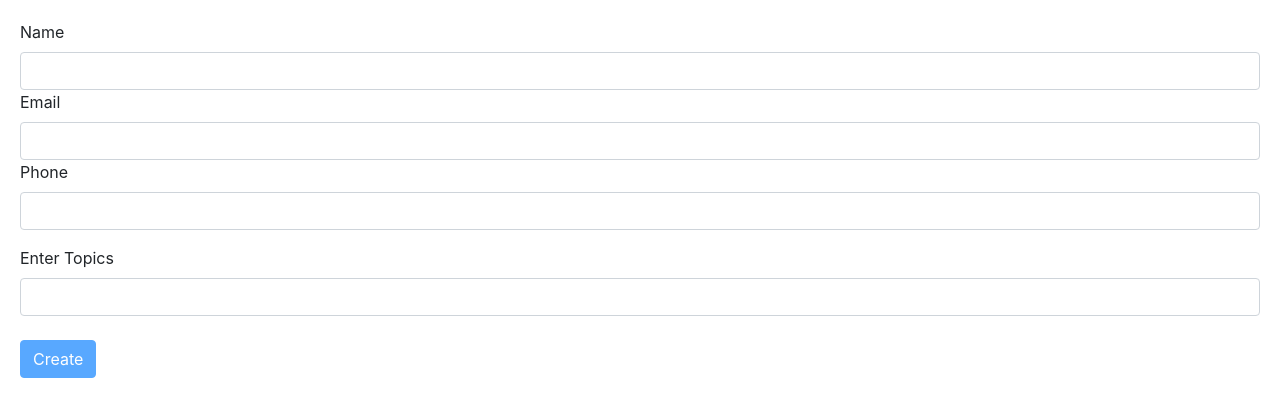
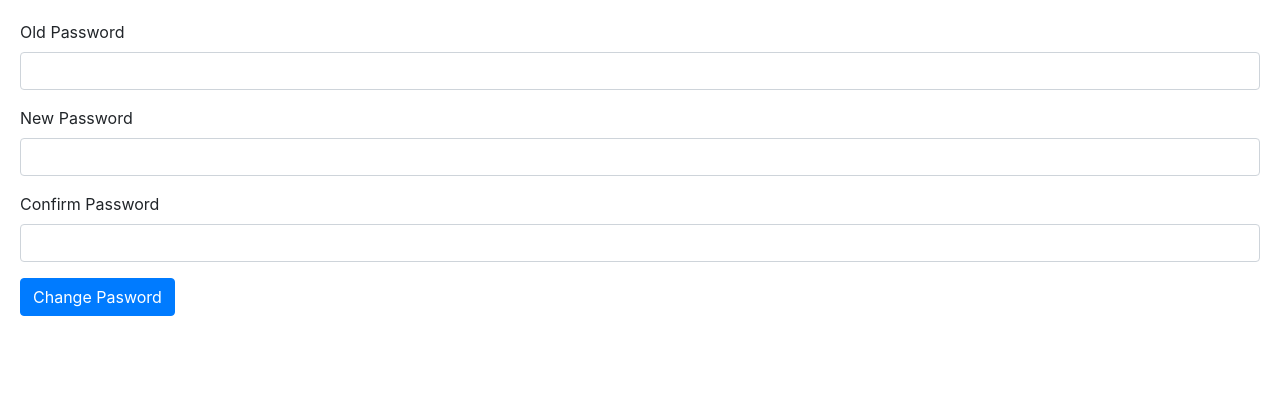
Before and after one commit to DneshP/Angular-Template-Reactive-Forms, an Angular app: page / in a window 1280 px wide. Shown: the top 416 px of the page. Built offline with nearby package versions, Linux system fonts and the light colour scheme.

Commit message:
Change password - Custom Validation.

```diff
--- a/src/app/app.component.html
+++ b/src/app/app.component.html
@@ -1 +1 @@
-<course-list-form></course-list-form>
+<change-password></change-password>
--- a/src/app/change-password/change-password.component.html
+++ b/src/app/change-password/change-password.component.html
@@ -1,7 +1,45 @@
-<form>
-    <label>Old Password</label>
+<form [formGroup]="form" (ngSubmit)="submit(form)">
     <div
     class="form-group">
-    <input type="text" class="form-control">
+    <label>Old Password</label>
+        <input
+        formControlName="oldPassword"
+        type="text"
+        class="form-control">
+        <div *ngIf="oldPassword.touched && oldPassword.invalid"
+        class="alert alert-danger">
+        <div *ngIf="oldPassword.errors.required">Old Password is Required.</div>
+        <div *ngIf="oldPassword.errors.oldPasswordInvalid">Old Password is Invalid.</div>
+        </div>
     </div>
+    <div class="form-group">
+     <label>New Password</label>
+        <input
+        formControlName="newPassword"
+        type="text"
+        class="form-control">
+    <div *ngIf="newPassword.touched && newPassword.invalid"
+        class="alert alert-danger">
+        <div
+            *ngIf="newPassword.errors.required">
+             Password is Required.
+        </div>
+    </div>
+    </div>
+    <div class="form-group">
+    <label>Confirm Password</label>
+        <input
+        formControlName="confirmPassword"
+        type="text"
+        class="form-control">
+        <div *ngIf="confirmPassword.touched && confirmPassword.invalid"
+        class="alert alert-danger">
+            <div *ngIf="confirmPassword.errors.required">
+            Confirm Password is Required.
+            </div>
+        </div>
+    </div>
+    <div class="alert alert-danger"
+    *ngIf="form.invalid && form.errors?.passwordsShouldMatch">Passwords do not match.</div>
+    <button class="btn btn-primary">Change Pasword</button>
 </form>
--- a/src/app/change-password/change-password.component.ts
+++ b/src/app/change-password/change-password.component.ts
@@ -1,15 +1,35 @@
-import { Component, OnInit } from '@angular/core';
+import { PasswordValidator } from './password-check.validators';
+import { FormBuilder, Validators } from '@angular/forms';
+import { Component } from '@angular/core';
 
 @Component({
   selector: 'change-password',
   templateUrl: './change-password.component.html',
   styleUrls: ['./change-password.component.css']
 })
-export class ChangePasswordComponent implements OnInit {
+export class ChangePasswordComponent {
+form;
+  constructor(fb: FormBuilder) {
+    this.form=fb.group({
+     oldPassword: ['',Validators.required,[PasswordValidator.oldPasswordValidation]],
+      newPassword:['',Validators.required],
+     confirmPassword:['',Validators.required]
+    },{
+      validator: PasswordValidator.passwordsShouldMatch
+    });
+  }
 
-  constructor() { }
-
-  ngOnInit() {
+  get oldPassword(){
+    return this.form.get('oldPassword');
+  }
+  get newPassword(){
+    return this.form.get('newPassword');
+  }
+  get confirmPassword(){
+    return this.form.get('confirmPassword');
+  }
+  submit(f){
+    console.log(f);
   }
 
 }
--- /dev/null
+++ b/src/app/change-password/password-check.validators.ts
@@ -0,0 +1,27 @@
+import { AbstractControl, ValidationErrors } from '@angular/forms';
+
+export class PasswordValidator {
+
+    static oldPasswordValidation(control: AbstractControl) : Promise<ValidationErrors | null>{
+        return new Promise((resolve,reject) => {
+            setTimeout(() => {
+                if(control.value != '1234' )
+                    resolve({oldPasswordInvalid:true});
+                else
+                    resolve(null);
+            }, 1000);
+        });
+    }
+
+    static passwordsShouldMatch(control: AbstractControl){
+       let newPassword = control.get('newPassword');
+       let confirmPassword = control.get('confirmPassword');
+            if(newPassword.value !== confirmPassword.value)
+                return({passwordsShouldMatch: true });
+            else
+                return null;
+
+    }
+
+
+}
```
